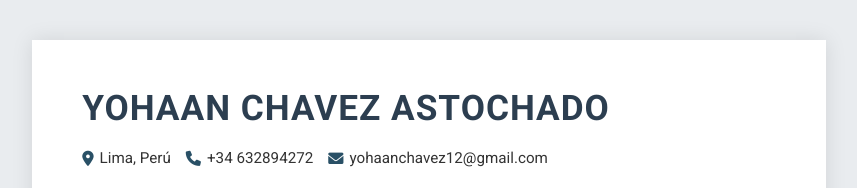
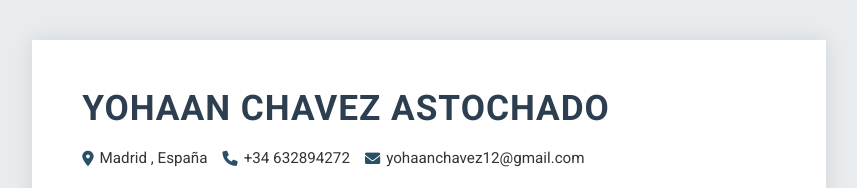
Before and after one commit to McLovinYG/PortafolioYohaanChavez, a plain HTML site: page CV_2025_yohaanchavez.html in a window 1280 px wide. Shown: the top 188 px of the page, without its empty margins (211-1068 px from the left). Drawn offline with Linux system fonts and the light colour scheme.

Commit message:
Modify contact details and location in CV
Updated contact information and location in CV.

```diff
--- a/CV_2025_yohaanchavez.html
+++ b/CV_2025_yohaanchavez.html
@@ -198,7 +198,7 @@
         <header>
             <h1>Yohaan Chavez Astochado</h1>
             <div class="contact-info">
-                <span><i class="fas fa-map-marker-alt"></i> Lima, Perú</span>
+                <span><i class="fas fa-map-marker-alt"></i> Madrid , España</span>
                 <span><i class="fas fa-phone"></i>+34 632894272</span>
                 <span><i class="fas fa-envelope"></i> <a href="mailto:yohaanchavez12@gmail.com">yohaanchavez12@gmail.com</a></span>
                 <span><i class="fab fa-linkedin"></i> <a href="#">linkedin.com/in/yohaan-chavez</a></span>
```
